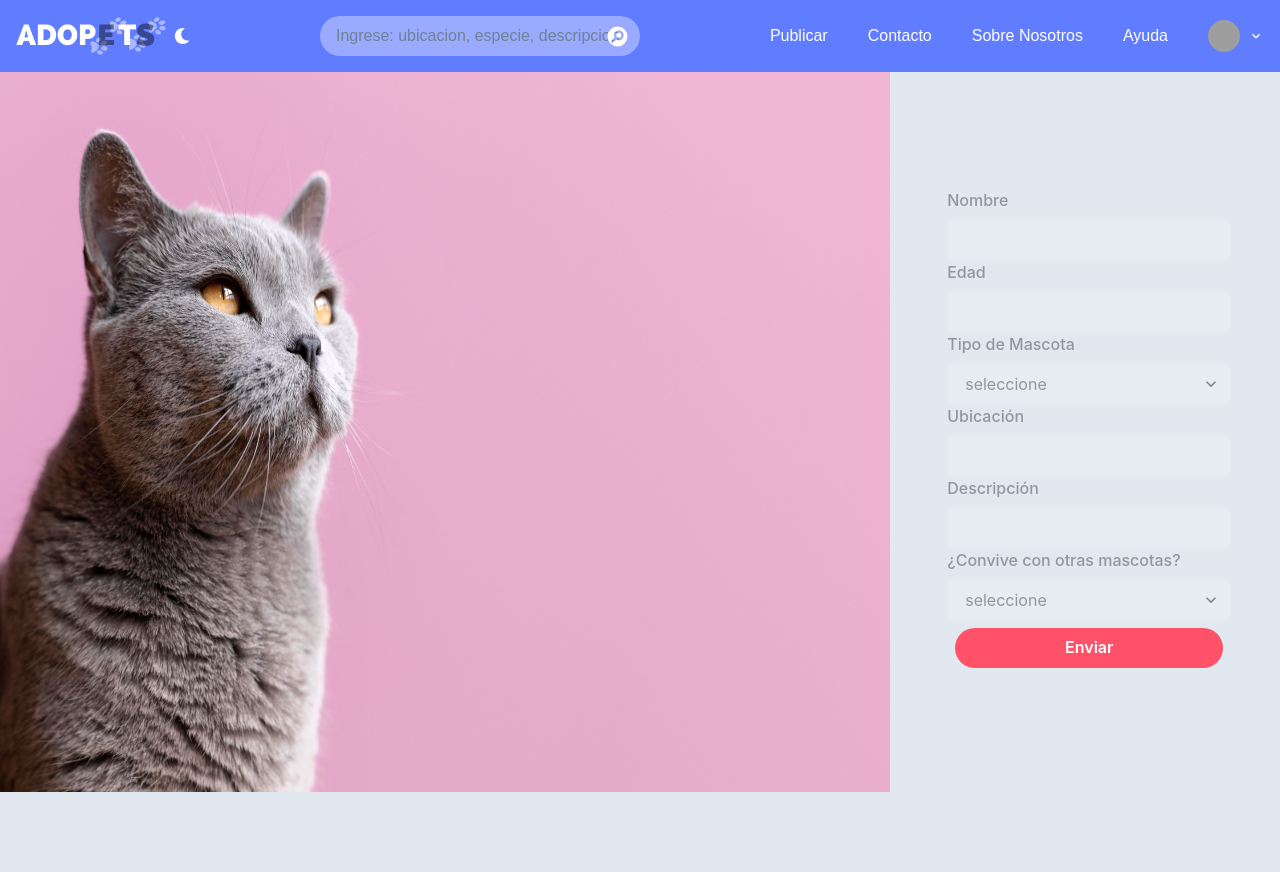
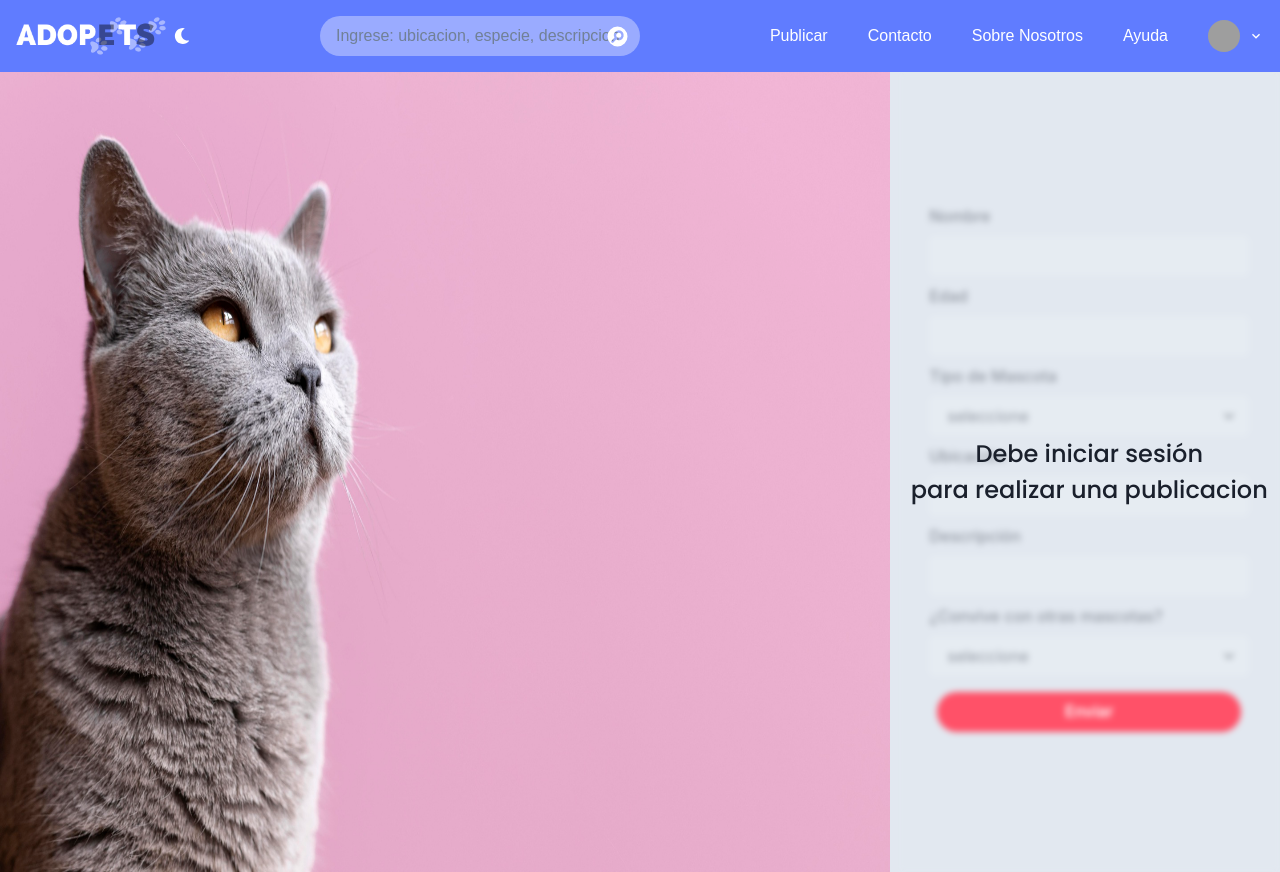
Before and after one commit to ServezynskiMarcos/Adopets, a React (Vite) app in the folder client/: page /new_post in a window 1280 px wide. Before the commit the page ends 800 px from the top, so only its background shows below. Built offline with nearby package versions, Linux system fonts and the light colour scheme; grey boxes are pictures that could not be loaded; a web font is replaced by a local one.

Commit message:
add:(user verification to post);

```diff
--- a/client/src/components/home/Nav.jsx
+++ b/client/src/components/home/Nav.jsx
@@ -99,14 +99,14 @@ const Nav = () => {
         </Stack>
 
         {userLog.email ? (
-          <Menu>
+          <Menu >
             <MenuButton>
               <Stack direction={"row"} alignItems={"center"}>
               <Avatar src='https://bit.ly/broken-link' size={"sm"} />
                 <MdKeyboardArrowDown />
               </Stack>
             </MenuButton>
-            <MenuList color={fontColor}>
+            <MenuList color={fontColor} zIndex={4}>
               <MenuGroup title={userLog.name}>
                 <MenuItem onClick={logOut}>Cerrar Sesion </MenuItem>
               </MenuGroup>
@@ -122,7 +122,7 @@ const Nav = () => {
               </Stack>
             </MenuButton>
 
-            <MenuList color={fontColor}>
+            <MenuList color={fontColor} zIndex={4}>
               <MenuGroup title="Perfil">
                 <MenuDivider />
                 <a href={"/sing_up"}>
--- a/client/src/components/posts/NewPost.jsx
+++ b/client/src/components/posts/NewPost.jsx
@@ -1,4 +1,3 @@
-import { useAuth0 } from "@auth0/auth0-react";
 import {
   Alert,
   AlertIcon,
@@ -14,7 +13,7 @@ import {
 } from "@chakra-ui/react";
 import axios from "axios";
 import React, { useState } from "react";
-import { useDispatch } from "react-redux";
+import { useDispatch, useSelector } from "react-redux";
 import { useNavigate } from "react-router-dom";
 import banner from "../../assets/bannerform1.png";
 import { postData } from "../../redux/Actions";
@@ -24,6 +23,7 @@ const NewPost = () => {
   const [img, setImg] = useState("");
   const [show, setShow] = useState(true);
   const [showB, setShowB] = useState(false);
+  const { userLog } = useSelector((state) => state.users);
 
   const dispatch = useDispatch();
   const navigate = useNavigate();
@@ -74,26 +74,19 @@ const NewPost = () => {
     setShow(!show);
   };
 
-  const { isAuthenticated } = useAuth0();
-
   return (
-    <Stack w={"full"} h={"90vh"} direction={"row"}>
-      <Stack h={"full"} w={"70%"} position={"relative"}>
+    <Stack w={"full"} h={"100vh"} direction={"row"}>
+      <Stack h={"full"} w={"70%"}>
         <Image src={banner} h={"full"} />
       </Stack>
-      {isAuthenticated ? (
-        <Stack
-          h={"full"}
-          w={"30%"}
-          alignItems={"center"}
-          justifyContent={"center"}
-        >
+      {userLog.name ? (
+        <Stack h={"full"} w={"30%"} alignItems={"center"}>
           <form onSubmit={handleSubmit}>
             <Stack spacing={2}>
               <input
                 type="file"
                 onChange={(e) => setFile(e.target.files[0])}
-                style={{ marginBottom: "10px" }}
+                style={{ marginBottom: "15px", marginTop: "15px" }}
               />
               {file ? (
                 show ? (
@@ -115,6 +108,8 @@ const NewPost = () => {
                 name="name"
                 onChange={handleChange}
                 variant={"filled"}
+                w={"xs"}
+                marginBottom={2}
               />
             </FormControl>
             <FormControl isRequired>
@@ -124,6 +119,8 @@ const NewPost = () => {
                 name="age"
                 onChange={handleChange}
                 variant={"filled"}
+                w={"xs"}
+                marginBottom={2}
               />
             </FormControl>
 
@@ -134,6 +131,8 @@ const NewPost = () => {
                 name="species"
                 onChange={handleChange}
                 variant={"filled"}
+                w={"xs"}
+                marginBottom={2}
               >
                 <option value="perro">Perro</option>
                 <option value="gato">Gato</option>
@@ -147,6 +146,8 @@ const NewPost = () => {
                 name="ubication"
                 onChange={handleChange}
                 variant={"filled"}
+                w={"xs"}
+                marginBottom={2}
               />
             </FormControl>
             <FormControl>
@@ -156,6 +157,8 @@ const NewPost = () => {
                 name="description"
                 onChange={handleChange}
                 variant={"filled"}
+                w={"xs"}
+                marginBottom={2}
               />
             </FormControl>
             <FormControl>
@@ -165,13 +168,15 @@ const NewPost = () => {
                 name="coexistence"
                 onChange={handleChange}
                 variant={"filled"}
+                w={"xs"}
+                marginBottom={2}
               >
                 <option value="si">Si</option>
                 <option value="no">No</option>
               </Select>
             </FormControl>
-            <Stack>
-              <Button type="submit" margin={2}>
+            <Stack alignItems={"center"}>
+              <Button type="submit" margin={2} w={"3xs"}>
                 Enviar
               </Button>
             </Stack>
@@ -189,7 +194,23 @@ const NewPost = () => {
           w={"30%"}
           alignItems={"center"}
           justifyContent={"center"}
+          position={"relative"}
         >
+          <Stack
+            position={"absolute"}
+            zIndex={3}
+            alignItems={"center"}
+            justifyContent={"center"}
+            h={"full"}
+            w={"full"}
+            backdropFilter="auto"
+            backdropBlur="3px"
+          >
+            <Text fontFamily={"tertiary"} textAlign={"center"} fontSize={"2xl"}>
+              Debe iniciar sesión <br /> para realizar una publicacion
+            </Text>
+          </Stack>
+
           <form onSubmit={handleSubmit}>
             <FormControl isDisabled>
               <FormLabel>Nombre</FormLabel>
@@ -198,6 +219,8 @@ const NewPost = () => {
                 name="name"
                 onChange={handleChange}
                 variant={"filled"}
+                w={"xs"}
+                marginBottom={2}
               />
             </FormControl>
             <FormControl isDisabled>
@@ -207,6 +230,8 @@ const NewPost = () => {
                 name="age"
                 onChange={handleChange}
                 variant={"filled"}
+                w={"xs"}
+                marginBottom={2}
               />
             </FormControl>
 
@@ -217,6 +242,8 @@ const NewPost = () => {
                 name="species"
                 onChange={handleChange}
                 variant={"filled"}
+                w={"xs"}
+                marginBottom={2}
               >
                 <option value="perro">Perro</option>
                 <option value="gato">Gato</option>
@@ -230,6 +257,8 @@ const NewPost = () => {
                 name="ubication"
                 onChange={handleChange}
                 variant={"filled"}
+                w={"xs"}
+                marginBottom={2}
               />
             </FormControl>
             <FormControl isDisabled>
@@ -239,6 +268,8 @@ const NewPost = () => {
                 name="description"
                 onChange={handleChange}
                 variant={"filled"}
+                w={"xs"}
+                marginBottom={2}
               />
             </FormControl>
             <FormControl isDisabled>
@@ -248,6 +279,8 @@ const NewPost = () => {
                 name="coexistence"
                 onChange={handleChange}
                 variant={"filled"}
+                w={"xs"}
+                marginBottom={2}
               >
                 <option value="si">Si</option>
                 <option value="no">No</option>
```
